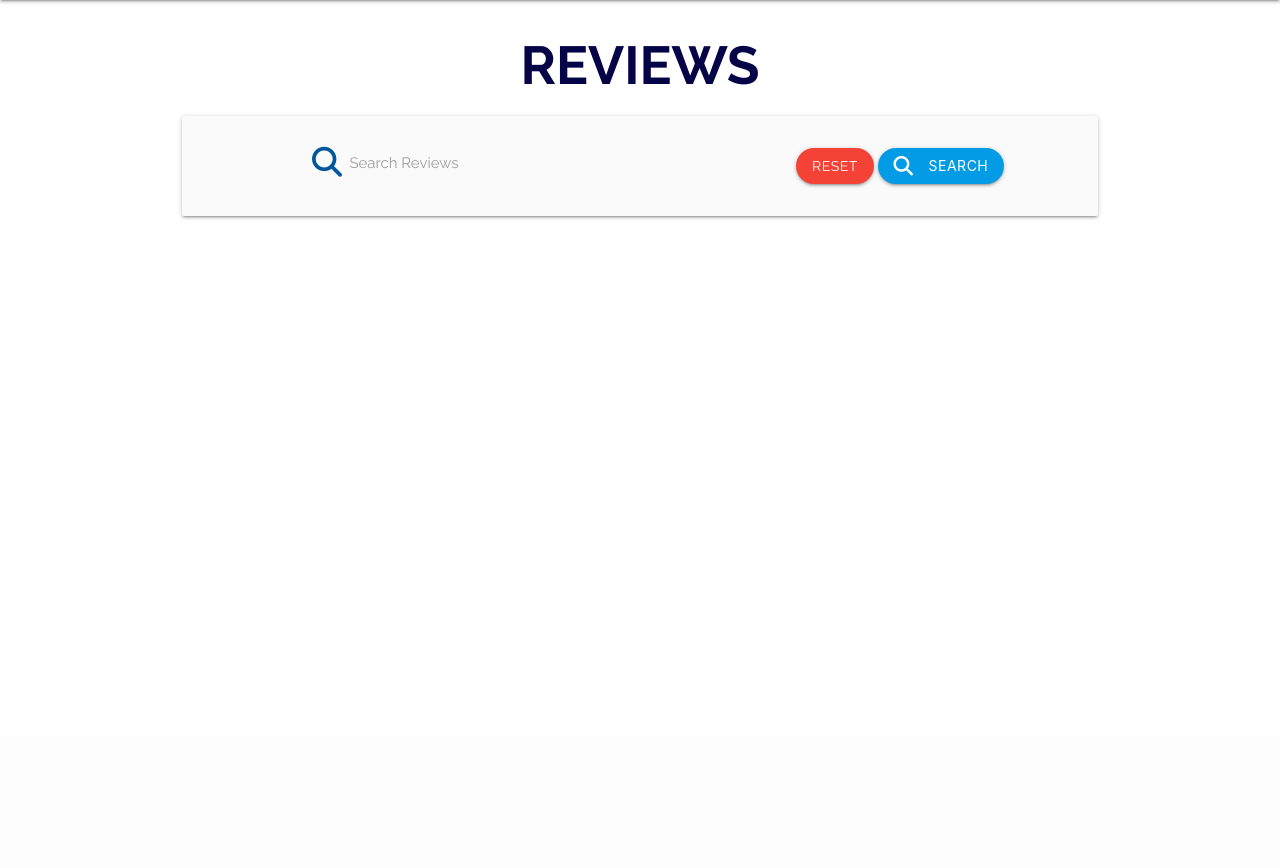
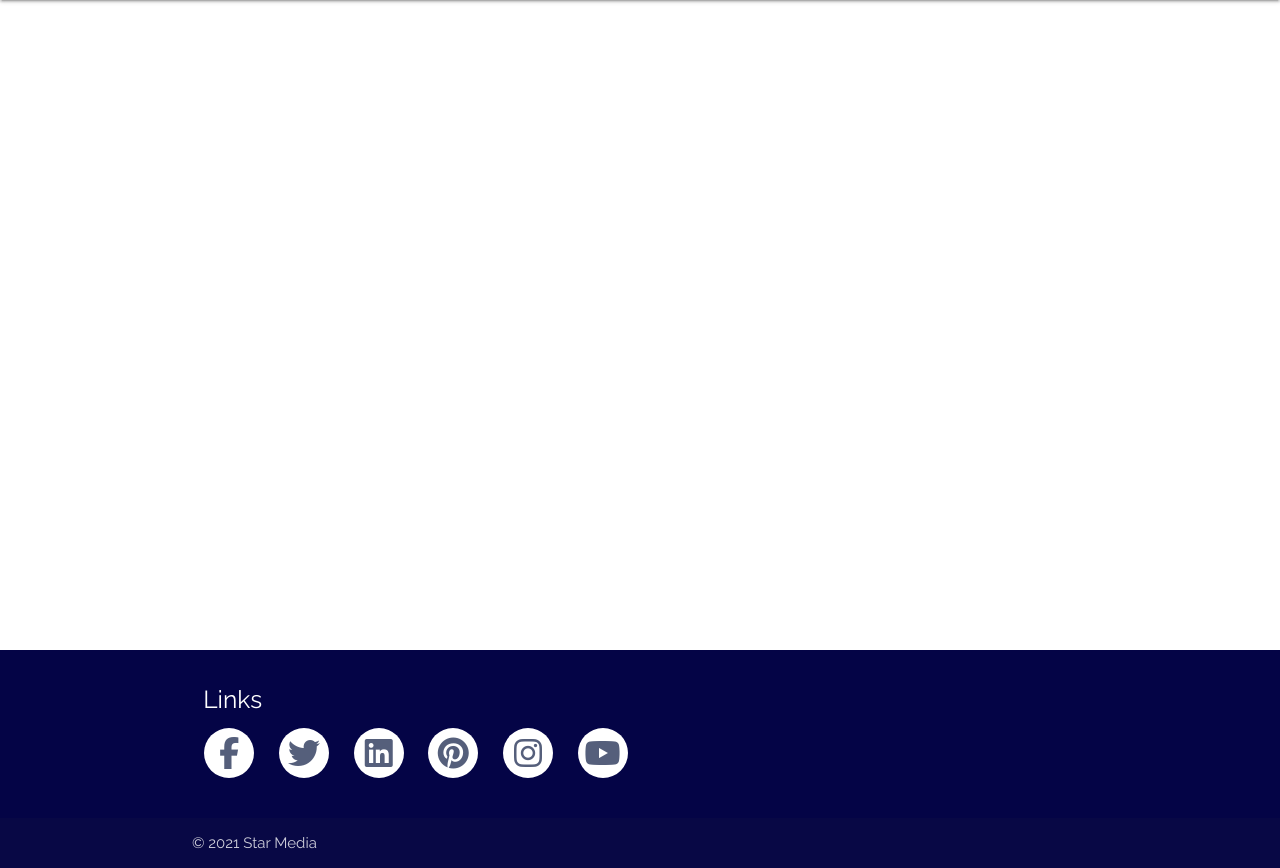
Before and after one commit to Bar-Dev/star-wars-fandom, a Flask app: page / in a window 1280 px wide. Shown: the part 64-932 px from the top of the page. Before the commit the page ends 283 px from the top, so only its background shows below. Run offline with Flask 2, Linux system fonts and the light colour scheme; data that the repository does not hold is empty; some libraries are stand-ins or nearby versions.

Commit message:
Add Home page linked from main logo

```diff
--- a/app.py
+++ b/app.py
@@ -19,6 +19,13 @@ mongo = PyMongo(app)
 
 
 @app.route("/")
+# Home Page
+@app.route("/home")
+def home():
+    return render_template("home.html")
+
+
+@app.route("/")
 # Main Reviews page
 @app.route("/get_reviews")
 def get_reviews():
@@ -29,7 +36,16 @@ def get_reviews():
 @app.route("/search", methods=["GET", "POST"])
 def search():
     query = request.form.get("query")
-    reviews = list(mongo.db.reviews.find({"$text": {"$search": query}}))
+    # reviews = list(mongo.db.reviews.find({"$text": {"$search": query}}))
+    regex_query = {'$regex': '.*{0}.*'.format(query), '$options': 'i'}
+    reviews = list(mongo.db.reviews.find(
+            {"$or": [
+                {"review_name": regex_query},
+                {"film_subtitle": regex_query},
+                {"review_description": regex_query},
+                {"reviewed_by": regex_query}
+            ]}
+        ))
     return render_template("reviews.html", reviews=reviews)
 
 
@@ -113,7 +129,12 @@ def profile(username):
         user = mongo.db.users.find_one(
             {"username": session["user"]})
         return render_template(
-            "profile.html", username=username, sides=sides, user=user, profile_image=profile_image)
+            "profile.html",
+            username=username,
+            sides=sides,
+            user=user,
+            profile_image=profile_image
+        )
 
     return redirect(url_for("login"))
 
@@ -122,10 +143,8 @@ def profile(username):
 def view_profiles(username):
     user = mongo.db.users.find_one(
         {"username": username})
-    sides = mongo.db.users.find_one(
-        {"username": request.form.get("username")})
-    profile_image = mongo.db.users.find_one(
-        {"username": request.form.get("username")})
+    sides = user["sides"]
+    profile_image = user["profile_image"]
     return render_template(
         "user_profile.html", username=username, sides=sides, user=user, profile_image=profile_image)
 
--- a/static/css/style.css
+++ b/static/css/style.css
@@ -182,3 +182,46 @@ input, textarea {
 .buttons-ex {
     line-height: 40px !important;
 }
+
+.list-inline-item {
+    margin: 0;
+    padding: 0px 10px;
+}
+
+.social-links li a i {
+    width: 50px;
+    height: 50px;
+    padding: 9px 0;
+    border-radius: 50%;
+    font-size: 32px;
+    text-align: center;
+    color: #555f7b;
+    background: #fff;
+    transition: all 0.35s ease-in-out;
+    -moz-transition: all 0.35s ease-in-out;
+    -webkit-transition: all 0.35s ease-in-out;
+    -o-transition: all 0.35s ease-in-out;
+}
+
+.social-links li a i:hover {
+    background: #2F0147;
+}
+
+.social-links {
+    text-align: center;
+}
+
+.social-link-spacing {
+    display: inline-block;
+}
+
+.page-footer {
+    padding-top: 20px;
+    color: #fff;
+    background-color: rgb(4, 4, 70) !important;
+    margin-top: 50px;
+}
+
+.hero-image {
+    height: 600px;
+}
--- a/templates/base.html
+++ b/templates/base.html
@@ -21,7 +21,7 @@
     <!--  Materialize Navbar -->
         <nav>
             <div class="nav-wrapper">
-                <a href="{{ url_for('get_reviews') }}" class="brand-logo"><img src="/static/images/star-wars-logo.png"></a>
+                <a href="{{ url_for('home') }}" class="brand-logo"><img src="/static/images/star-wars-logo.png"></a>
                 <a href="#" data-target="mobile-demo" class="sidenav-trigger right"><i class="material-icons">menu</i></a>
                 <ul class="right hide-on-med-and-down">
                         <li><a href="{{ url_for('get_reviews') }}">Reviews</a></li>
@@ -68,6 +68,63 @@
     {% block content %}
     {% endblock %}
 
+    <footer class="page-footer">
+          <div class="container">
+            <div class="row">
+              <div class="col s12 social-link-spacing">
+                <h5 class="white-text">Links</h5>
+                <div class="row">
+                <ul class="list-inline social-links">
+                        <li class="list-inline-item col s1">
+                            <a target="_blank" href="https://www.facebook.com/">
+                            <i class="fab fa-facebook-f" aria-hidden="true"></i>
+                            <span class="sr-only">Facebook</span>
+                            </a>
+                        </li>
+                        <li class="list-inline-item col s1">
+                            <a target="_blank" href="https://twitter.com/?lang=en">
+                            <i class="fab fa-twitter" aria-hidden="true"></i>
+                            <span class="sr-only">Twitter</span>
+                            </a>
+                        </li>
+                        <li class="list-inline-item col s1">
+                            <a target="_blank" href="https://ie.linkedin.com/">
+                            <i class="fab fa-linkedin" aria-hidden="true"></i>
+                            <span class="sr-only">LinkedIn</span>
+                            </a>
+                        </li>
+                        <li class="list-inline-item col s1">
+                            <a target="_blank" href="https://www.pinterest.com/">
+                            <i class="fab fa-pinterest" aria-hidden="true"></i>
+                            <span class="sr-only">Pinterest</span>
+                            </a>
+                        </li>
+                        <li class="list-inline-item col s1">
+                            <a target="_blank" href="https://www.instagram.com/?hl=en">
+                            <i class="fab fa-instagram" aria-hidden="true"></i>
+                            <span class="sr-only">Instagram</span>
+                            </a>
+                        </li>
+                        <li class="list-inline-item col s1">
+                            <a target="_blank" href="https://www.youtube.com/">
+                            <i class="fab fa-youtube" aria-hidden="true"></i>
+                            <span class="sr-only">YouTube</span>
+                            </a>
+                        </li>
+                    </ul>
+                </div>
+              </div>
+            </div>
+          </div>
+          <div class="footer-copyright">
+            <div class="container">
+            © 2021 Star Media
+            <a class="grey-text text-lighten-4 right" href="#!"></a>
+            </div>
+          </div>
+        </footer>
+
+
     <script src="https://code.jquery.com/jquery-3.5.1.min.js" integrity="sha256-9/aliU8dGd2tb6OSsuzixeV4y/faTqgFtohetphbbj0=" crossorigin="anonymous"></script>
     <script src="https://cdnjs.cloudflare.com/ajax/libs/materialize/1.0.0/js/materialize.min.js"></script>
     <script src="{{ url_for('static', filename='js/script.js') }}"></script>
--- /dev/null
+++ b/templates/home.html
@@ -0,0 +1,9 @@
+{% extends "base.html" %}
+{% block content %}
+
+<div class="hero-image">
+
+</div>
+
+
+{% endblock %}
```
